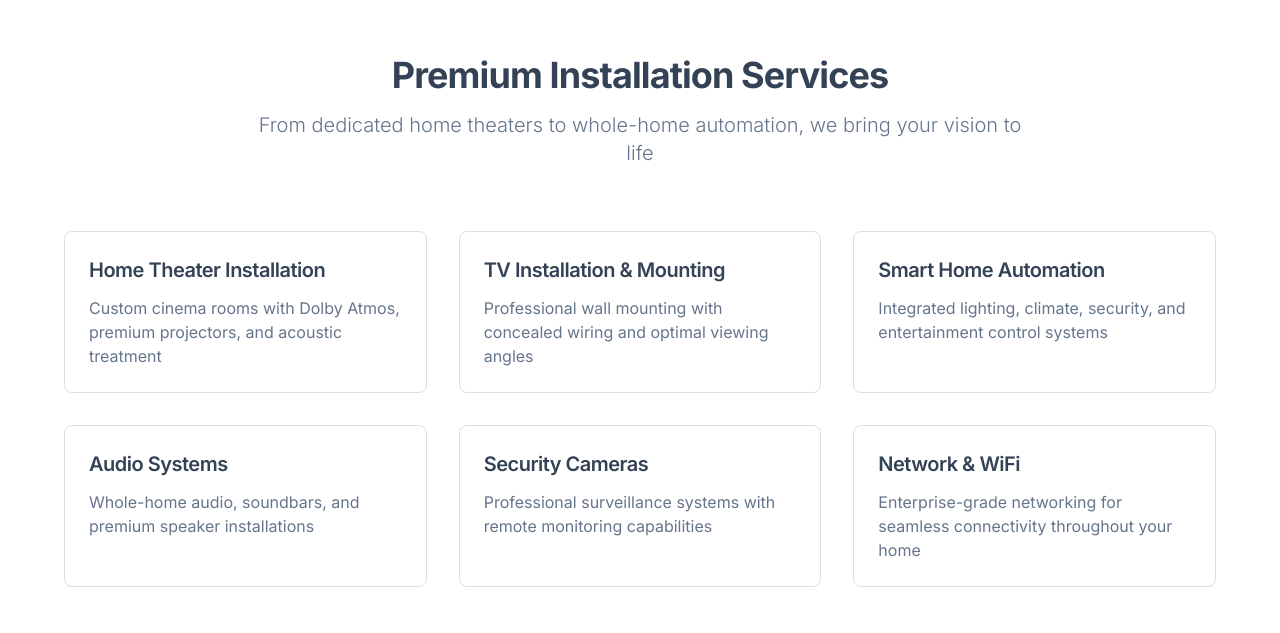
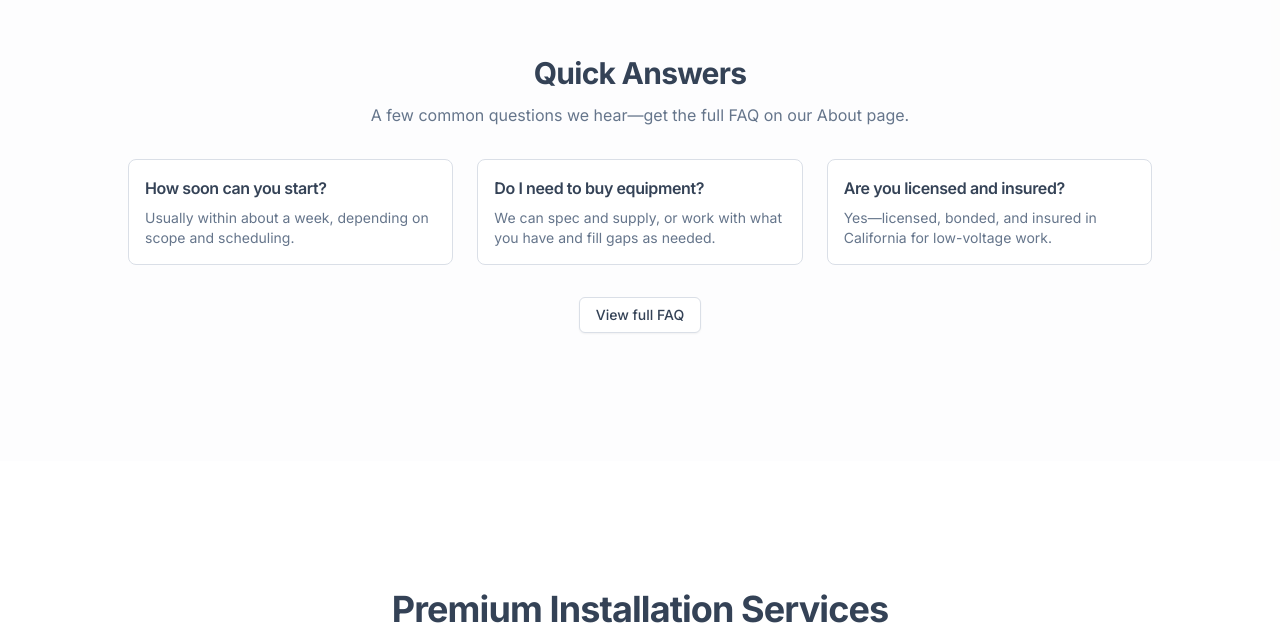
Before and after one commit to dshaby/sos-site, a Next.js app: page / in a window 1280 px wide. Shown: the part 1274-1907 px from the top of the page. Built offline with nearby package versions, Linux system fonts and the light colour scheme.

Commit message:
Refine hero trust line and add FAQ teasers on home/contact

```diff
--- a/src/components/ContactPageContent.tsx
+++ b/src/components/ContactPageContent.tsx
@@ -11,6 +11,7 @@ import { Label } from "@/components/ui/label";
 import { Card, CardContent, CardHeader, CardTitle } from "@/components/ui/card";
 import { cn } from "@/lib/utils";
 import { supabase } from "@/lib/supabase/client";
+import Link from "next/link";
 
 interface FormData {
   name: string;
@@ -317,6 +318,10 @@ const ContactPageContent = () => {
                 </div>
               </CardContent>
             </Card>
+
+            <div className="text-sm text-muted-foreground">
+              Have more questions? See our <Link href="/about" className="underline hover:text-primary">FAQ</Link>.
+            </div>
           </div>
         </div>
       </Section>
--- a/src/components/HomePageContent.tsx
+++ b/src/components/HomePageContent.tsx
@@ -13,6 +13,8 @@ const HomePageContent = () => {
         subtitle="Transform your living space with premium audio-visual solutions and smart home automation. Over 20 years of excellence, licensed & bonded."
         backgroundImage="/images/hero-home-theater.jpg"
       >
+        <div className="flex flex-col items-center gap-3">
+          <div className="flex flex-col items-center justify-center gap-4 sm:flex-row">
             <Button
               size="lg"
               className="h-auto px-7 py-5 text-base font-semibold"
@@ -31,6 +33,11 @@ const HomePageContent = () => {
             >
               <Link href="/gallery">View Our Work</Link>
             </Button>
+          </div>
+          <p className="text-sm text-primary-foreground/80 text-center">
+            Since 2007 · Licensed, bonded, insured (CA) · Serving Greater Los Angeles
+          </p>
+        </div>
       </Hero>
 
       {/* Trust Indicators */}
@@ -65,6 +72,51 @@ const HomePageContent = () => {
               Ongoing maintenance and support for all installations
             </p>
           </div>
+        </div>
+      </Section>
+
+      {/* Quick FAQ Teaser */}
+      <Section className="bg-muted/20">
+        <div className="max-w-4xl mx-auto text-center mb-8">
+          <h2 className="text-2xl md:text-3xl font-bold text-foreground mb-3">
+            Quick Answers
+          </h2>
+          <p className="text-muted-foreground">
+            A few common questions we hear—get the full FAQ on our About page.
+          </p>
+        </div>
+        <div className="max-w-5xl mx-auto grid grid-cols-1 md:grid-cols-3 gap-6 text-left">
+          <div className="space-y-2 rounded-lg border border-border bg-card p-4">
+            <h3 className="font-semibold text-foreground">
+              How soon can you start?
+            </h3>
+            <p className="text-sm text-muted-foreground">
+              Usually within about a week, depending on scope and scheduling.
+            </p>
+          </div>
+          <div className="space-y-2 rounded-lg border border-border bg-card p-4">
+            <h3 className="font-semibold text-foreground">
+              Do I need to buy equipment?
+            </h3>
+            <p className="text-sm text-muted-foreground">
+              We can spec and supply, or work with what you have and fill gaps
+              as needed.
+            </p>
+          </div>
+          <div className="space-y-2 rounded-lg border border-border bg-card p-4">
+            <h3 className="font-semibold text-foreground">
+              Are you licensed and insured?
+            </h3>
+            <p className="text-sm text-muted-foreground">
+              Yes—licensed, bonded, and insured in California for low-voltage
+              work.
+            </p>
+          </div>
+        </div>
+        <div className="mt-8 text-center">
+          <Button variant="outline" asChild>
+            <Link href="/about">View full FAQ</Link>
+          </Button>
         </div>
       </Section>
 
```
Lines whose indentation alone changed are shown as unchanged.
